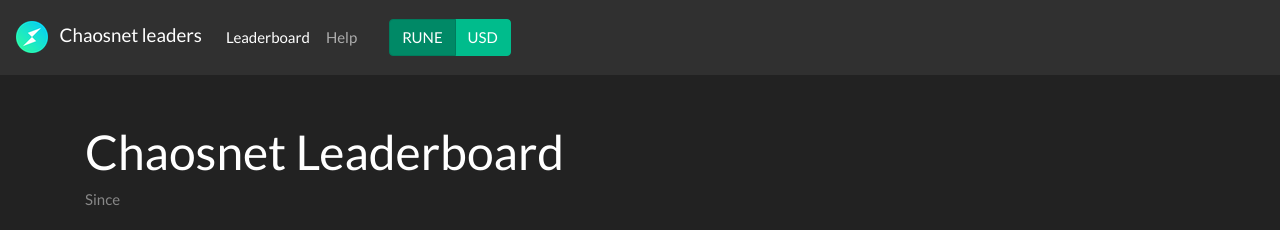
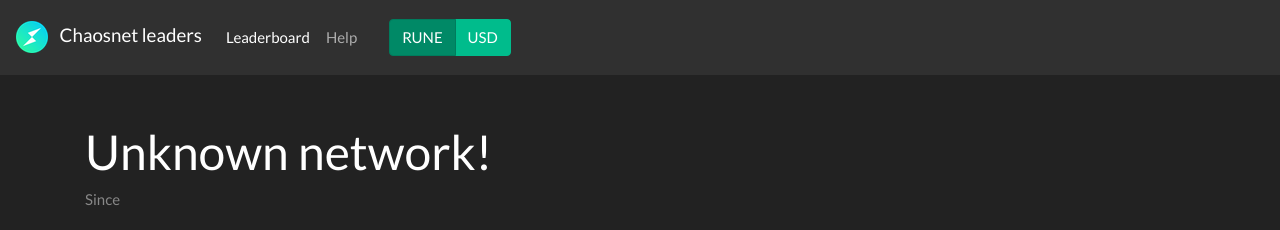
Before and after one commit to tirinox/chaosnetleaders, a Vue app in the folder frontend/: page / in a window 1280 px wide. Shown: the top 230 px of the page. Built offline with nearby package versions, Linux system fonts and the light colour scheme; no server answers.

Commit message:
front: detecting network from .env

```diff
--- a/frontend/src/App.vue
+++ b/frontend/src/App.vue
@@ -71,7 +71,8 @@
       ]
     },
     packageJson () {
-      return process.env.PACKAGE_VERSION || '0'
+      console.log(' process.env = ',  process.env)
+      return process.env.VUE_APP_VERSION || '0'
     }
   }
 }
--- a/frontend/src/components/Leaderboard.vue
+++ b/frontend/src/components/Leaderboard.vue
@@ -1,7 +1,7 @@
 <template>
   <div class="row">
     <div class="col-12">
-      <h1>{{ page_title }}</h1>
+      <h1>{{ pageTitle }}</h1>
 
       <p class="subtitle">
         <b-spinner label="Loading" small v-if="loading"></b-spinner>
@@ -88,6 +88,7 @@
 import { nicePercentFormat, volumeFormat } from '@/lib/digits'
 import { shortAddress } from '@/lib/address'
 import { EventBus, ON_CURRENCY_CHANGE } from '@/lib/bus'
+import {getNetworkId, NETWORK_CHAOSNET_BEP2, NETWORK_CHAOSNET_MUTLI, NETWORK_TESTNET_MULTI} from "@/lib/misc";
 
 const LIMIT_PER_PAGE = 100
 
@@ -104,12 +105,24 @@
       data: [],
       loading: false,
       currentPage: 1,
-      itemsPerPage: LIMIT_PER_PAGE,
-      page_title: 'Chaosnet Leaderboard'
+      itemsPerPage: LIMIT_PER_PAGE
     }
   },
 
   computed: {
+    pageTitle() {
+      let network = getNetworkId()
+      if(network === NETWORK_CHAOSNET_BEP2) {
+        return 'Chaosnet Leaderboard'
+      } else if(network === NETWORK_CHAOSNET_MUTLI) {
+        return 'Chaosnet Multi-Chain Leaderboard'
+      } else if(network === NETWORK_TESTNET_MULTI) {
+        return 'Testnet Multi-Chain Leaderboard'
+      } else {
+        return 'Unknown network!'
+      }
+    },
+
     realPage () {
       return parseInt(this.$route.query.page, 10) || 0
     },
--- /dev/null
+++ b/frontend/src/lib/misc.js
@@ -0,0 +1,7 @@
+export const NETWORK_CHAOSNET_BEP2 = 'chaosnet-bep2'
+export const NETWORK_CHAOSNET_MUTLI = 'chaosnet-multi'
+export const NETWORK_TESTNET_MULTI = 'testnet-multi'
+
+export function getNetworkId() {
+  return process.env.VUE_APP_THOR_NETWORK
+}
--- a/frontend/vue.config.js
+++ b/frontend/vue.config.js
@@ -1,20 +1,13 @@
-const webpack = require('webpack')
+// const webpack = require('webpack')
 
 const fs = require('fs')
 const packageJson = fs.readFileSync('./package.json')
 const version = JSON.parse(packageJson).version || 0
 
+process.env.VUE_APP_VERSION = version
+
 module.exports = {
   filenameHashing: true,
-  configureWebpack: {
-    plugins: [
-      new webpack.DefinePlugin({
-        'process.env': {
-          PACKAGE_VERSION: '"' + version + '"'
-        }
-      })
-    ]
-  },
   devServer: {
     proxy: 'http://localhost:5000'
   }
```
